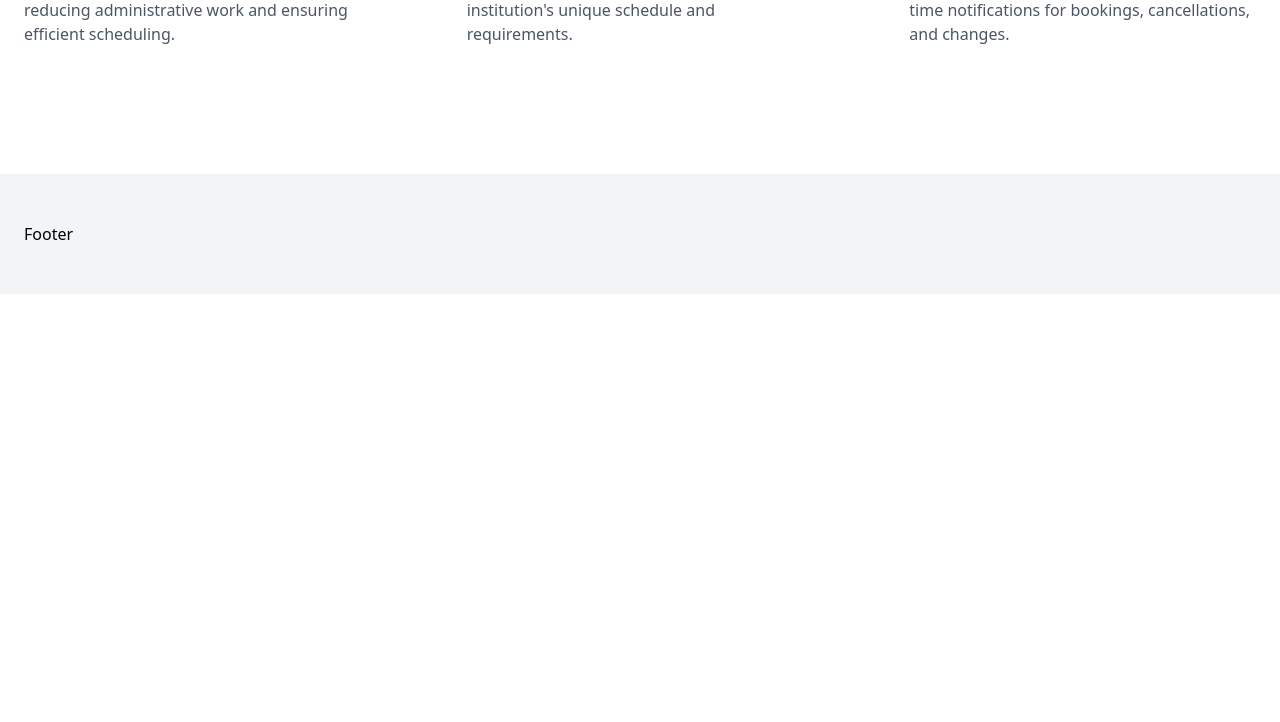
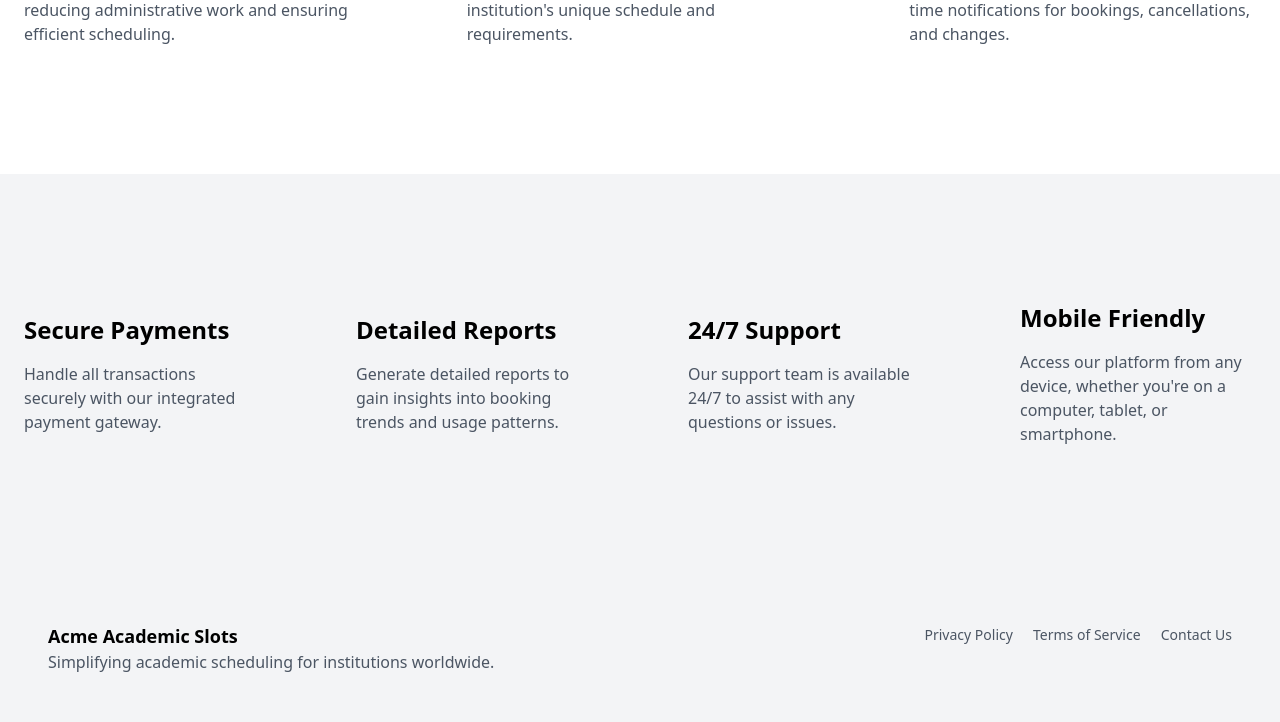
Before and after one commit to ThanikaNatarajan/Academic-Lab-Slot-Booking, a Python web app: template templates/index.html in a window 1280 px wide. Shown: the part 1364-2086 px from the top of the page. Before the commit the page ends 1604 px from the top, so only its background shows below. Run offline with Jinja, Linux system fonts and the light colour scheme; the template is opened without the code that fills it, so the values that code supplies are empty; some libraries are stand-ins or nearby versions.

Commit message:
Basic Main Page done

```diff
--- a/static/index.css
+++ b/static/index.css
@@ -518,6 +518,12 @@ video {
   margin-left: auto;
   margin-right: auto;
 }
+.mb-0 {
+  margin-bottom: 0px;
+}
+.mb-6 {
+  margin-bottom: 1.5rem;
+}
 .ml-auto {
   margin-left: auto;
 }
@@ -569,6 +575,9 @@ video {
 .grid-cols-3 {
   grid-template-columns: repeat(3, minmax(0, 1fr));
 }
+.grid-cols-4 {
+  grid-template-columns: repeat(4, minmax(0, 1fr));
+}
 .grid-cols-\[1fr_400px\] {
   grid-template-columns: 1fr 400px;
 }
@@ -587,6 +596,9 @@ video {
 .justify-center {
   justify-content: center;
 }
+.justify-between {
+  justify-content: space-between;
+}
 .gap-12 {
   gap: 3rem;
 }
@@ -601,6 +613,16 @@ video {
 }
 .gap-6 {
   gap: 1.5rem;
+}
+.space-x-4 > :not([hidden]) ~ :not([hidden]) {
+  --tw-space-x-reverse: 0;
+  margin-right: calc(1rem * var(--tw-space-x-reverse));
+  margin-left: calc(1rem * calc(1 - var(--tw-space-x-reverse)));
+}
+.space-y-0 > :not([hidden]) ~ :not([hidden]) {
+  --tw-space-y-reverse: 0;
+  margin-top: calc(0px * calc(1 - var(--tw-space-y-reverse)));
+  margin-bottom: calc(0px * var(--tw-space-y-reverse));
 }
 .space-y-2 > :not([hidden]) ~ :not([hidden]) {
   --tw-space-y-reverse: 0;
@@ -719,6 +741,10 @@ video {
   font-size: 1rem;
   line-height: 1.625;
 }
+.text-lg {
+  font-size: 1.125rem;
+  line-height: 1.75rem;
+}
 .text-sm {
   font-size: 0.875rem;
   line-height: 1.25rem;
@@ -819,8 +845,27 @@ video {
   }
 }
 @media (min-width: 768px) {
+  .md\:mb-0 {
+    margin-bottom: 0px;
+  }
   .md\:grid-cols-2 {
     grid-template-columns: repeat(2, minmax(0, 1fr));
+  }
+  .md\:flex-row {
+    flex-direction: row;
+  }
+  .md\:justify-between {
+    justify-content: space-between;
+  }
+  .md\:space-x-4 > :not([hidden]) ~ :not([hidden]) {
+    --tw-space-x-reverse: 0;
+    margin-right: calc(1rem * var(--tw-space-x-reverse));
+    margin-left: calc(1rem * calc(1 - var(--tw-space-x-reverse)));
+  }
+  .md\:space-y-0 > :not([hidden]) ~ :not([hidden]) {
+    --tw-space-y-reverse: 0;
+    margin-top: calc(0px * calc(1 - var(--tw-space-y-reverse)));
+    margin-bottom: calc(0px * var(--tw-space-y-reverse));
   }
   .md\:px-6 {
     padding-left: 1.5rem;
@@ -873,6 +918,9 @@ video {
   .xl\:grid-cols-3 {
     grid-template-columns: repeat(3, minmax(0, 1fr));
   }
+  .xl\:grid-cols-4 {
+    grid-template-columns: repeat(4, minmax(0, 1fr));
+  }
   .xl\:grid-cols-\[1fr_550px\] {
     grid-template-columns: 1fr 550px;
   }
--- a/templates/index.html
+++ b/templates/index.html
@@ -87,8 +87,51 @@
                 </div>
             </div>
         </section>
+        <section class="w-full py-12 md:py-24 lg:py-32 bg-gray-100">
+            <div class="container px-4 md:px-6">
+                <div class="grid gap-6 md:grid-cols-2 lg:grid-cols-3 lg:gap-12 xl:grid-cols-4 xl:gap-24">
+                    <div class="flex flex-col justify-center space-y-4">
+                        <h3 class="text-2xl font-bold">Secure Payments</h3>
+                        <p class="text-gray-600">
+                            Handle all transactions securely with our integrated payment gateway.
+                        </p>
+                    </div>
+                    <div class="flex flex-col justify-center space-y-4">
+                        <h3 class="text-2xl font-bold">Detailed Reports</h3>
+                        <p class="text-gray-600">
+                            Generate detailed reports to gain insights into booking trends and usage patterns.
+                        </p>
+                    </div>
+                    <div class="flex flex-col justify-center space-y-4">
+                        <h3 class="text-2xl font-bold">24/7 Support</h3>
+                        <p class="text-gray-600">
+                            Our support team is available 24/7 to assist with any questions or issues.
+                        </p>
+                    </div>
+                    <div class="flex flex-col justify-center space-y-4">
+                        <h3 class="text-2xl font-bold">Mobile Friendly</h3>
+                        <p class="text-gray-600">
+                            Access our platform from any device, whether you're on a computer, tablet, or smartphone.
+                        </p>
+                    </div>
+                </div>
+            </div>
+        </section>
     </main>
-    <footer class="w-full bg-gray-100 p-6 md:py-12">Footer</footer>
-  </body>
-
+    <footer class="w-full bg-gray-100 p-6 md:py-12">
+        <div class="container px-4 md:px-6">
+            <div class="flex flex-col md:flex-row md:justify-between">
+                <div class="mb-6 md:mb-0">
+                    <h5 class="text-lg font-bold">Acme Academic Slots</h5>
+                    <p class="text-gray-600">Simplifying academic scheduling for institutions worldwide.</p>
+                </div>
+                <div class="space-y-2 md:space-y-0 md:space-x-4">
+                    <a href="#" class="text-sm font-medium text-gray-600 hover:text-gray-900">Privacy Policy</a>
+                    <a href="#" class="text-sm font-medium text-gray-600 hover:text-gray-900">Terms of Service</a>
+                    <a href="#" class="text-sm font-medium text-gray-600 hover:text-gray-900">Contact Us</a>
+                </div>
+            </div>
+        </div>
+    </footer>
+</body>
 </html>
```
